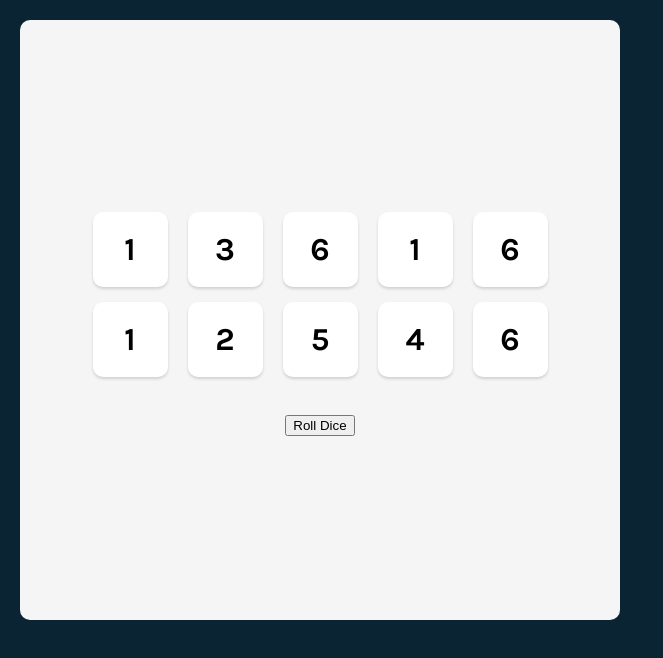
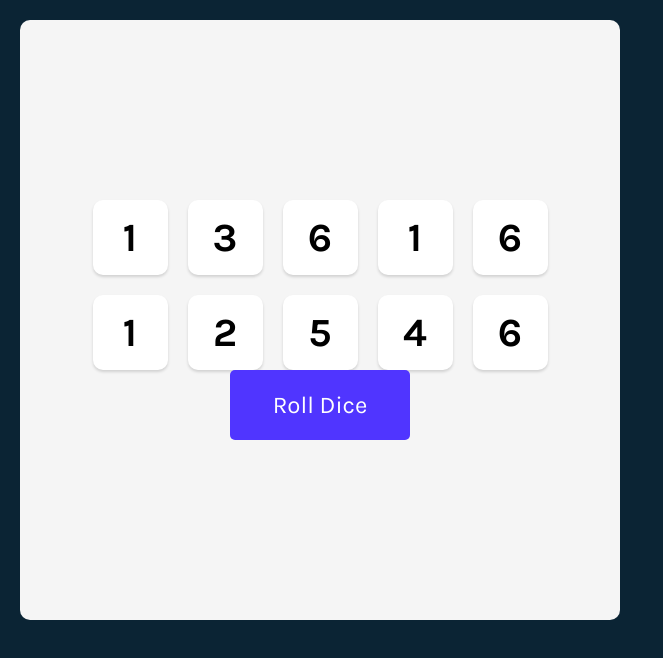
Before and after one commit to MetehanBayhan/tenzies, a React (Vite) app: page / in a window 1280 px wide. Shown: the top 658 px of the page, without its empty margins (0-663 px from the left). Built offline with nearby package versions, Linux system fonts and the light colour scheme.

Commit message:
button added

```diff
--- a/src/App.jsx
+++ b/src/App.jsx
@@ -14,16 +14,21 @@ export default function App(){
 
   const diceElements = dice.map((die)=> <Die value={die} />)
 
+  function rollDice(){
+    setDice(allNewDice())
+  }
+
   return (
     <main>
       <div className="die-wrapper">
         {diceElements}
       </div>
-      <div className="button-wrapper">
-        <button
-          onClick={() => setDice(allNewDice)}
-        >Roll Dice</button>
-      </div>
+      <button
+        onClick={rollDice}
+      >
+        Roll Dice
+      </button>
+
     </main>
   )
 }
--- a/src/index.css
+++ b/src/index.css
@@ -6,7 +6,6 @@ body {
   margin: 0;
   background: #0B2434;
   font-size: 1rem;
-  font-family: 'Inter', sans-serif;
   font-family: 'Karla', sans-serif;
   height: 100vh;
   padding: 20px;
@@ -28,12 +27,11 @@ main {
 }
 
 .die-wrapper {
-  height: 30%;
   display: grid;
   grid-template: auto auto / repeat(5, auto);
   justify-content: center;
   align-items: center;
-  column-gap: 20px;
+  gap: 20px;
 
 }
 .die {
@@ -50,9 +48,25 @@ main {
 }
 
 .die-number{
-  font-size: 2rem;
+  font-size: 2.5rem;
 }
 
-.button-wrapper {
-  padding-top: 30px;
+button {
+  height: 70px;
+  width: 180px;
+  background-color: #5035FF;
+  border: none;
+  border-radius: 5px;
+  color: #FFF;
+  font-size: 1.5rem;
+  font-family: 'Karla', sans-serif;;
+  cursor: pointer;
 }
+
+button:focus {
+  outline: none;
+}
+
+button:active {
+  box-shadow: inset 5px 5px 10px -3px rgba(0, 0, 0, 0.7);
+}
```
